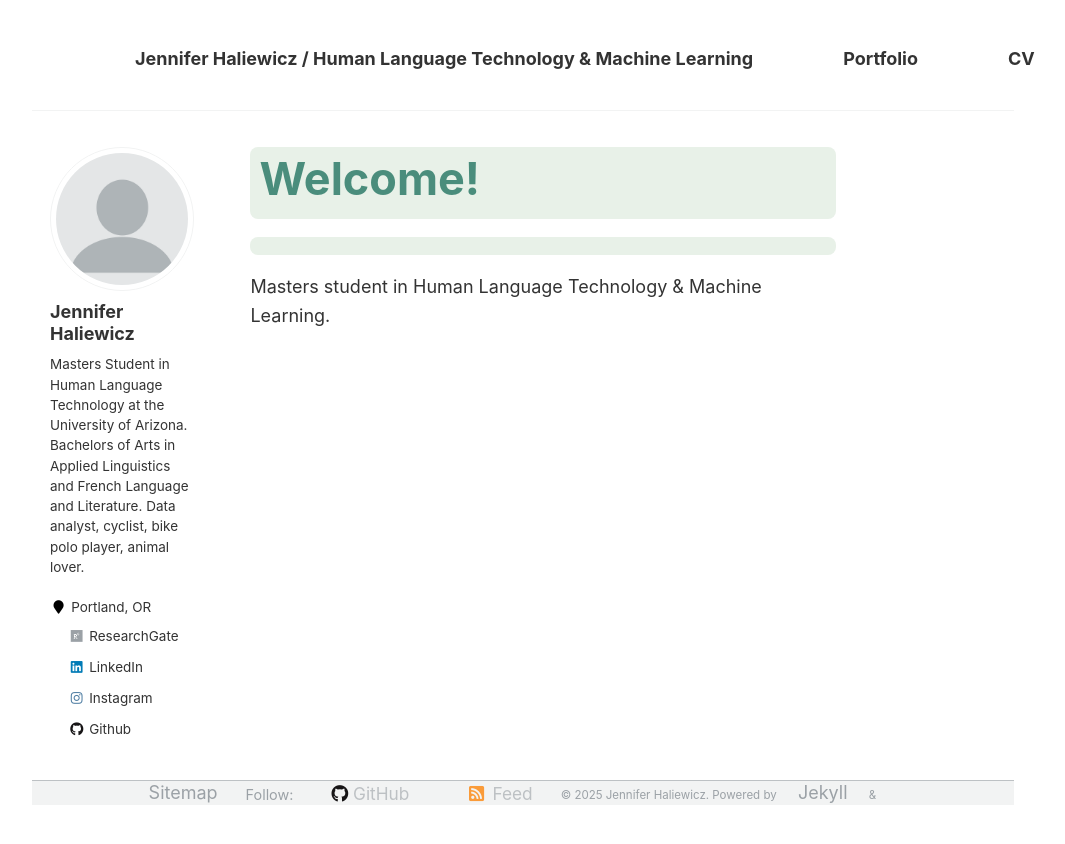
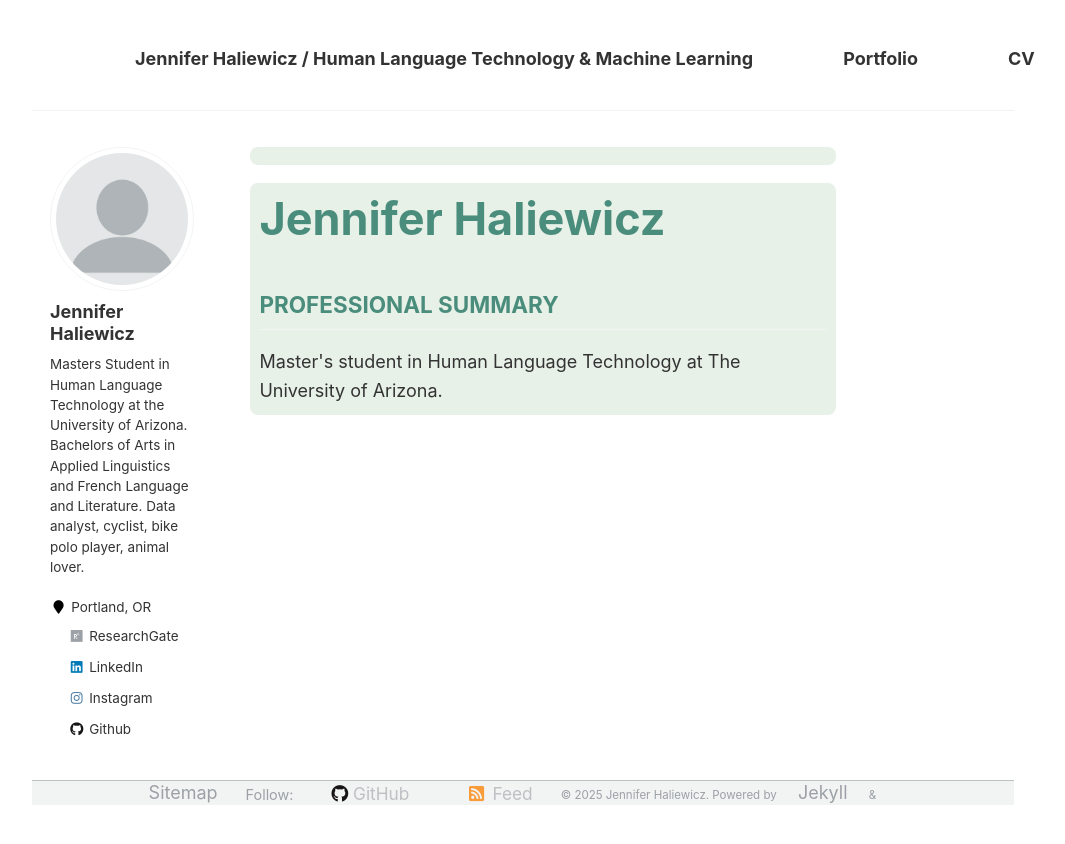
Before and after one commit to rofljen/HLTProfessionalSite, a Jekyll site: the page built from index.html, in a window 1280 px wide. Shown: the top 844 px of the page, without its empty margins (117-1182 px from the left). Built offline with Jekyll 4.4.1, drawn with Linux system fonts in a browser that asks for light colours.

Commit message:
Update index.html

```diff
--- a/index.html
+++ b/index.html
@@ -1,6 +1,5 @@
 ---
 layout: single
-title: "Welcome!"
 author_profile: true
 ---
  <style>
@@ -92,11 +91,11 @@
     </style>
 <div class="page-content">
     <div class="wrapper">
-        <header class="post-header">
-        </header>
-
-        <div class="post-content">
-            <p>Masters student in Human Language Technology & Machine Learning.</p>
-        </div>
+        <body>
+    <header>
+        <h1>Jennifer Haliewicz</h1>
+        <div class="site-summary"><h2>PROFESSIONAL SUMMARY</h2>
+Master's student in Human Language Technology at The University of Arizona.
+    </header>
     </div>
 </div>
```
